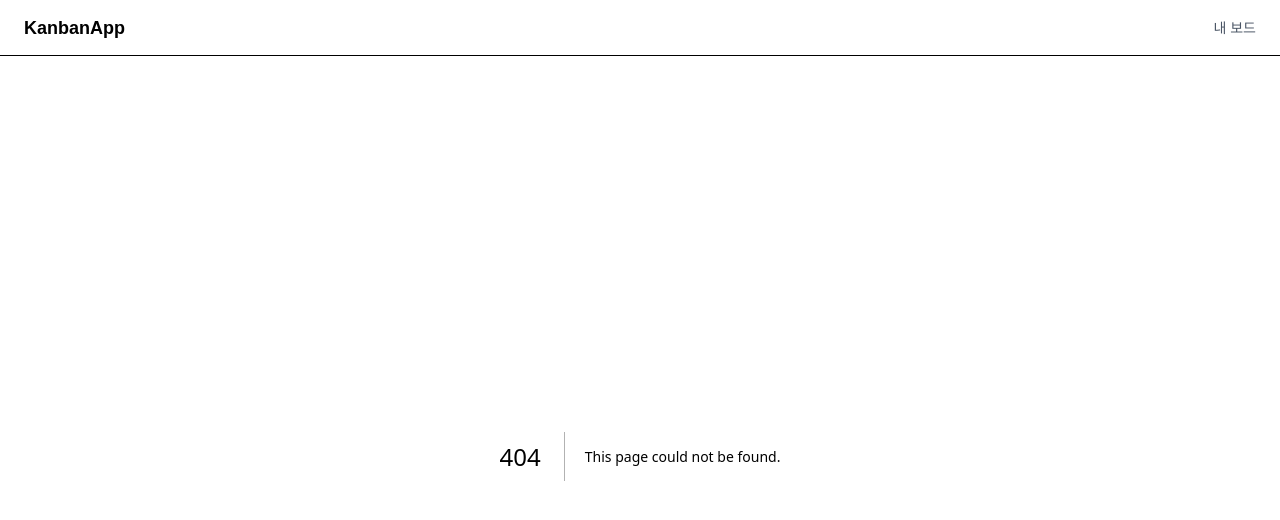
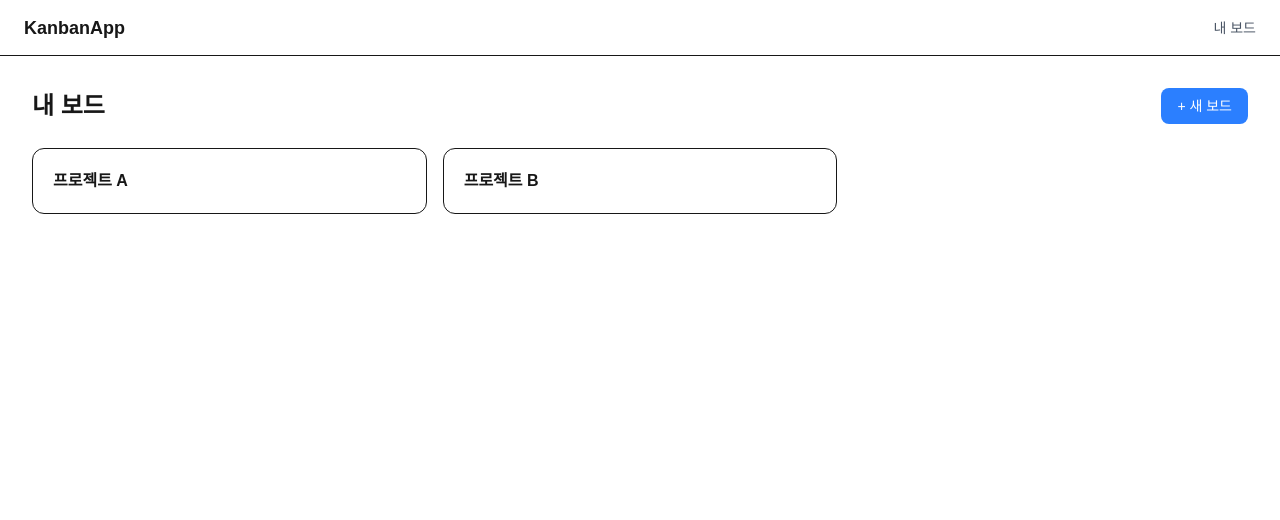
Before and after one commit to perweekdev/nextjs-study, a Next.js app in the folder project-kanban/kanban-board/: page /board in a window 1280 px wide. Before the commit this address had no page. Shown: the top 520 px of the page. Built offline with nearby package versions, Linux system fonts and the light colour scheme.

Commit message:
feat: add board list, detail, and new board routes

```diff
--- /dev/null
+++ b/project-kanban/kanban-board/app/board/[boardId]/page.tsx
@@ -0,0 +1,12 @@
+type Props = {
+  params: { boardId: string }
+}
+
+export default function BoardDetailPage({ params }: Props) {
+  return (
+    <main className="p-8">
+      <h1 className="text-2xl font-bold mb-6">보드: {params.boardId}</h1>
+      <p className="text-gray-400">Step 05에서 칸반 뷰를 구현합니다.</p>
+    </main>
+  )
+}
--- /dev/null
+++ b/project-kanban/kanban-board/app/board/new/page.tsx
@@ -0,0 +1,8 @@
+export default function NewBoardPage() {
+  return (
+    <main className="p-8 max-w-md">
+      <h1 className="text-2xl font-bold mb-6">새 보드 만들기</h1>
+      <p className="text-gray-400">Step 07에서 폼을 구현합니다.</p>
+    </main>
+  )
+}
--- /dev/null
+++ b/project-kanban/kanban-board/app/board/page.tsx
@@ -0,0 +1,34 @@
+import Link from 'next/link'
+
+// Step 06에서 DB 연동으로 교체 예정 — 지금은 목업 데이터 사용
+const MOCK_BOARDS = [
+  { id: 'board-1', title: '프로젝트 A' },
+  { id: 'board-2', title: '프로젝트 B' },
+]
+
+export default function BoardListPage() {
+  return (
+    <main className="p-8">
+      <div className="flex items-center justify-between mb-6">
+        <h1 className="text-2xl font-bold">내 보드</h1>
+        <Link
+          href="/board/new"
+          className="bg-blue-500 text-white px-4 py-2 rounded-lg text-sm hover:bg-blue-600"
+        >
+          + 새 보드
+        </Link>
+      </div>
+      <div className="grid grid-cols-1 sm:grid-cols-2 lg:grid-cols-3 gap-4">
+        {MOCK_BOARDS.map((board) => (
+          <Link
+            key={board.id}
+            href={`/board/${board.id}`}
+            className="block border rounded-xl p-5 hover:shadow-md transition"
+          >
+            <h2 className="font-semibold">{board.title}</h2>
+          </Link>
+        ))}
+      </div>
+    </main>
+  )
+}
```
